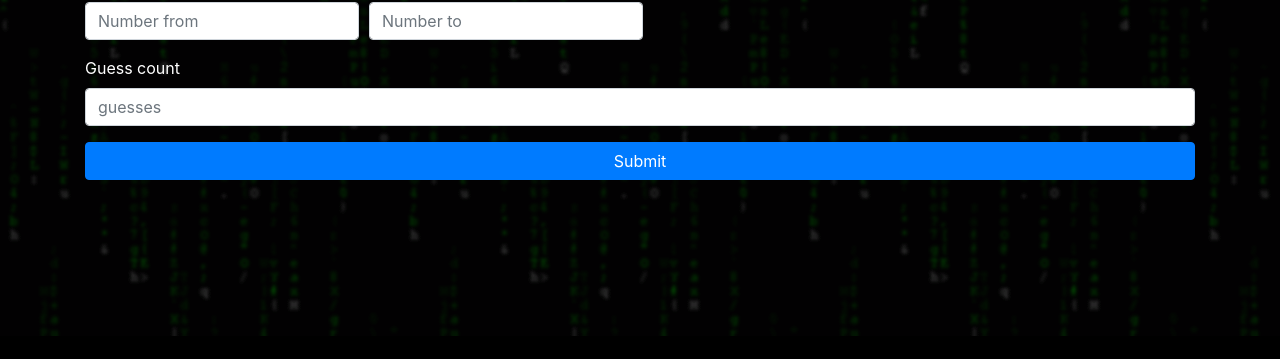
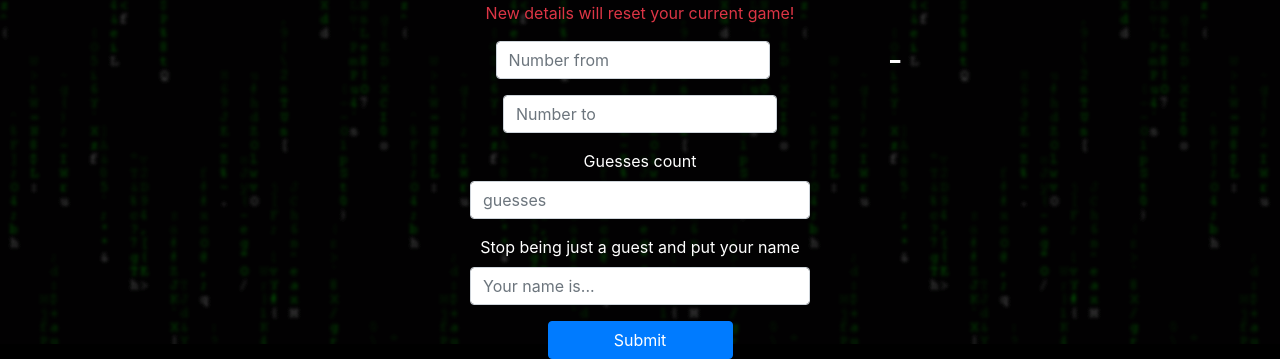
Before and after one commit to klauza/guessNumberGame, a plain HTML site: page index.html in a window 1280 px wide. Shown: the part 464-823 px from the top of the page. Before the commit the page ends 800 px from the top, so only its background shows below. Drawn offline with nearby package versions, Linux system fonts and the light colour scheme.

Commit message:
(1.1.2) few changes to users new data form

```diff
--- a/index.html
+++ b/index.html
@@ -76,7 +76,7 @@
 </head>
 <body>
   <div class="container">
-
+      <h3 class="text-white guestName"></h3>
 
 
     <div class="row text-center pt-5">
@@ -128,35 +128,45 @@
 
 
     <form>
-      <h2>Custom range</h2>
-      <div class="form-row">
+      <h4 class="text-info text-center">Custom number range - make a challenge for yourself!</h4>
+      <p class="text-danger text-center">New details will reset your current game!</p>
+      <div class="row col-md-6 mx-auto">
 
-        <div class="form-group col-md-auto">
+        <div class="form-group mx-auto">
           <!-- if you add a class 'is-invalid' here, the 'invalid-feedback' div will show on -->
-          <input type="number" class="form-control" id="name" placeholder="Number from">
+          <input type="number" class="form-control" id="guest-guess-input-min" placeholder="Number from">
           <div class="invalid-feedback">
-            Name must be a positive integer
+            Must be a positive integer and lower than maximum value
           </div>
         </div>
-        <div class="form-group col-md-auto">
+        <h2 class="text-white"> - </h2>
+        <div class="form-group mx-auto">
           <!-- if you add a class 'is-invalid' here, the 'invalid-feedback' div will show on -->
-          <input type="number" class="form-control" id="name" placeholder="Number to">
+          <input type="number" class="form-control" id="guest-guess-input-max" placeholder="Number to">
           <div class="invalid-feedback">
-            Name must be a positive integer
+            Must be a positive integer and higher than minimum value
           </div>
         </div>
 
       </div>
 
-      <div class="form-group">
-        <label for="name" class="text-white">Guess count</label>
-        <input type="number" class="form-control" id="name" placeholder="guesses">
+      <div class="form-group col-md-4 mx-auto text-center">
+        <label class="text-white">Guesses count</label>
+        <input type="number" class="form-control" id="guest-guesses-input" placeholder="guesses">
         <div class="invalid-feedback">
-            Name must be a positive integer
+            Must be a positive integer
         </div>
       </div>
 
-      <input type="submit" valid="Submit" class="btn btn-primary btn-block">
+      <div class="form-group col-md-4 mx-auto text-center">
+        <label class="text-white">Stop being just a guest and put your name</label>
+        <input type="text" class="form-control" id="guest-name-input" placeholder="Your name is...">
+        <div class="invalid-feedback">
+            Put letters only and you can't excess 10 characters!
+        </div>
+      </div>
+
+      <input type="submit" valid="Submit" class="btn btn-primary btn-block col-md-2 mx-auto">
     </form>
 
   </div>
```
